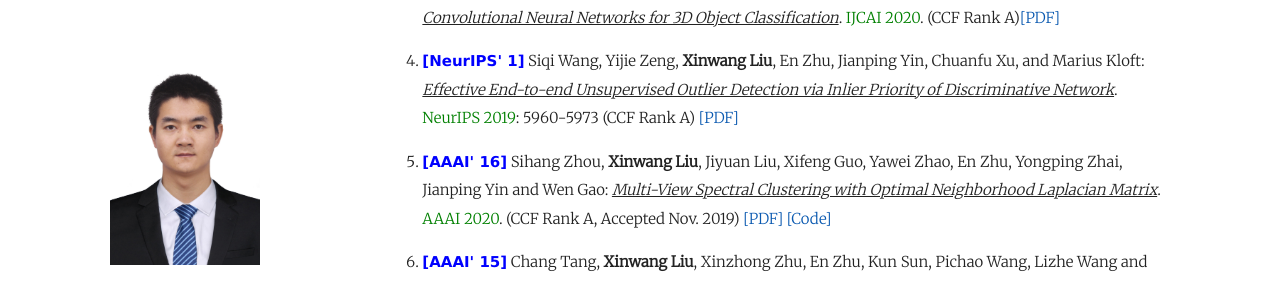
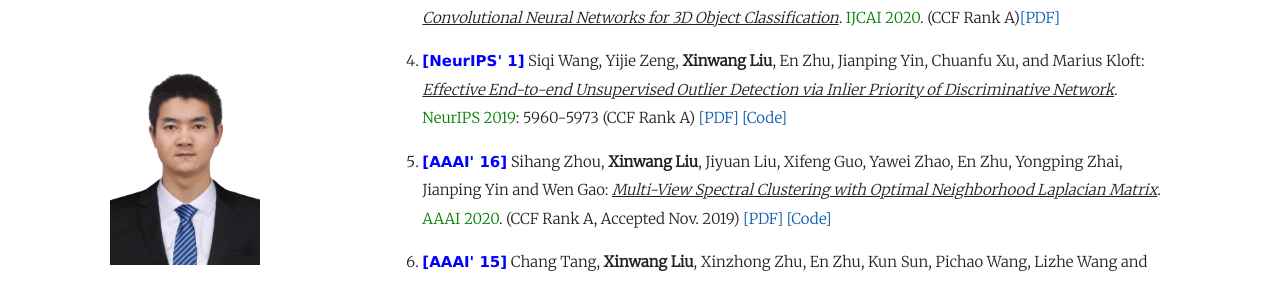
Before and after one commit to wx-liang/xinwangliu.github.io, a Jekyll site: the page built from index.md, in a window 1280 px wide and 900 px high, scrolled down 4279 px. Shown: the part 152-433 px from the top of the window. Built offline with Jekyll 4.4.1, drawn with Linux system fonts in a browser that asks for light colours; our own code applies the rules of GitHub Pages for plain Markdown files.

Commit message:
Update index.md

```diff
--- a/index.md
+++ b/index.md
@@ -125,7 +125,7 @@
 
 <p style="margin-top: 8px;"><li><font face="verdana" color="blue"><b>[IJCAI' 10]</b></font> Jinglin Xu, Xiangsen Zhang, Wenbin Li, <b>Xinwang Liu</b>, and Junwei Han: <i><u>Joint Multi-view 2D Convolutional Neural Networks for 3D Object Classification</u></i>. <font color="green">IJCAI 2020</font>. (CCF Rank A)<a href = "https://www.ijcai20.org/">[PDF]</a></li></p>
 
-<p style="margin-top: 8px;"><li><font face="verdana" color="blue"><b>[NeurIPS' 1]</b></font> Siqi Wang, Yijie Zeng, <b>Xinwang Liu</b>, En Zhu, Jianping Yin, Chuanfu Xu, and Marius Kloft: <i><u>Effective End-to-end Unsupervised Outlier Detection via Inlier Priority of Discriminative Network</u></i>. <font color="green">NeurIPS 2019</font>: 5960-5973 (CCF Rank A) <a href = "http://papers.nips.cc/paper/8830-effective-end-to-end-unsupervised-outlier-detection-via-inlier-priority-of-discriminative-network.pdf">[PDF]</a></li></p>
+<p style="margin-top: 8px;"><li><font face="verdana" color="blue"><b>[NeurIPS' 1]</b></font> Siqi Wang, Yijie Zeng, <b>Xinwang Liu</b>, En Zhu, Jianping Yin, Chuanfu Xu, and Marius Kloft: <i><u>Effective End-to-end Unsupervised Outlier Detection via Inlier Priority of Discriminative Network</u></i>. <font color="green">NeurIPS 2019</font>: 5960-5973 (CCF Rank A) <a href = "http://papers.nips.cc/paper/8830-effective-end-to-end-unsupervised-outlier-detection-via-inlier-priority-of-discriminative-network.pdf">[PDF]</a> <a href = "https://github.com/demonzyj56/E3Outlier">[Code]</a></li></p>
 
 <p style="margin-top: 8px;"><li><font face="verdana" color="blue"><b>[AAAI' 16]</b></font> Sihang Zhou, <b>Xinwang Liu</b>, Jiyuan Liu, Xifeng Guo, Yawei Zhao, En Zhu, Yongping Zhai, Jianping Yin and Wen Gao: <i><u>Multi-View Spectral Clustering with Optimal Neighborhood Laplacian Matrix</u></i>. <font color="green">AAAI 2020</font>. (CCF Rank A, Accepted Nov. 2019) <a href = "https://www.aaai.org/Papers/AAAI/2020GB/AAAI-ZhouS.4849.pdf">[PDF]</a> <a href = "https://github.com/xinwangliu/ONMSC">[Code]</a></li></p>
 
```
